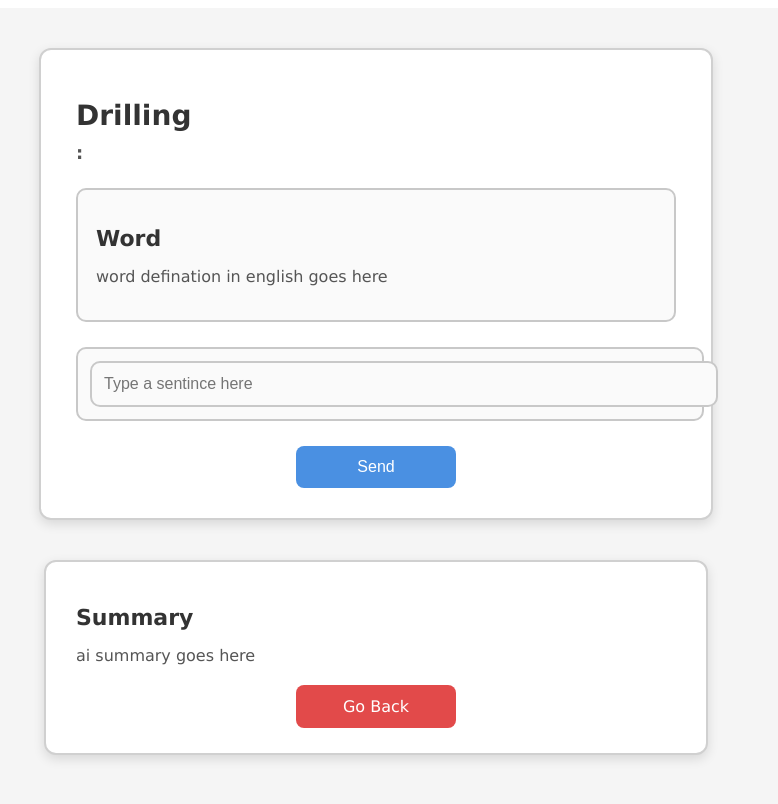
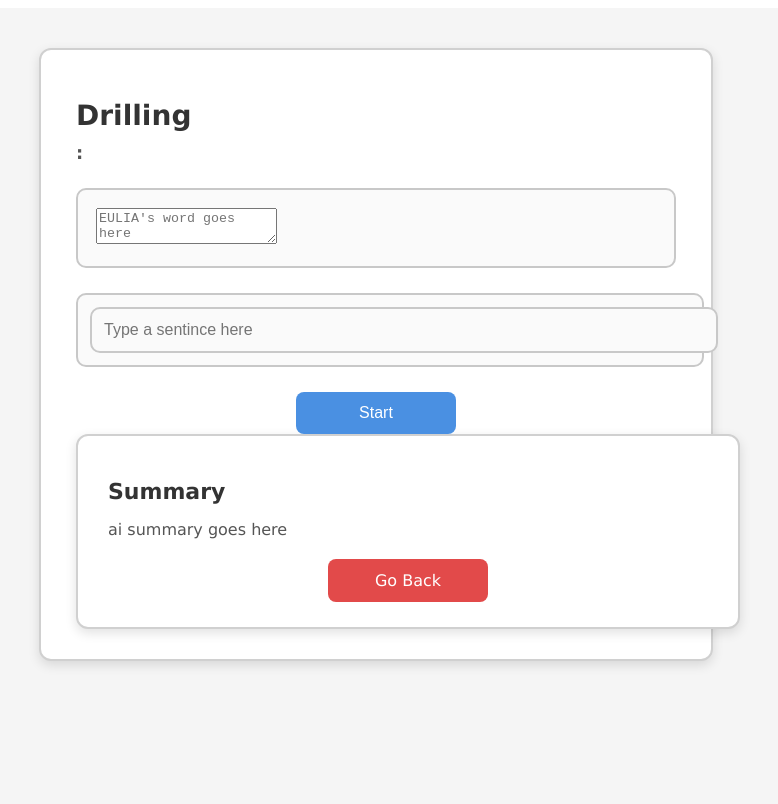
Before and after one commit to Spiderasasen/Learning-a-Language-with-AI, a React (Vite) app in the folder language_tutor/: page /drilling in a window 1280 px wide. Shown: the top 804 px of the page, without its empty margins (264-1042 px from the left). Built offline with nearby package versions, Linux system fonts and the light colour scheme.

Commit message:
we got the getting the word working on the frontend. now that we got the word, we can now write a sentence and get a reaction from EULIA's tutoring side of the project. This is going to be interesting to do

```diff
--- a/language_tutor/src/pages/Drilling.jsx
+++ b/language_tutor/src/pages/Drilling.jsx
@@ -1,11 +1,31 @@
 import "../styles/main.css"
 import "../styles/drilling.css"
 import {NavLink} from "react-router-dom";
-import {useContext} from "react";
+import {useContext, useState} from "react";
 import {SelectionContext} from "../componets/SelectionContext.jsx";
 
 function Drilling() {
     const {language, level} = useContext(SelectionContext);
+
+    //getting the word from the ai model
+    const [aiWord, setAiWord] = useState("");
+
+    const [sendButton, setSendButton] = useState(false);
+    const [startButton, setStartButton] = useState(true);
+
+    async function getWord(){
+        const res = await fetch("http://localhost:3001/api/drilling", {
+            method: "POST",
+            headers: {"Content-Type": "application/json"},
+            body: JSON.stringify({
+                lang: language,
+                level: level
+            })
+        });
+
+        const data = await res.json();
+        setAiWord(data.word);
+    }
 
     return (
         <div className="main">
@@ -15,15 +35,51 @@ function Drilling() {
                         <h2>{language}: {level}</h2>
                     </div>
                     <div id="drilling_content">
-                    <h2>Word</h2>
-                    <p>word defination in english goes here</p>
+                        <textarea placeholder="EULIA's word goes here"
+                                  value={aiWord}
+                                  readOnly/>
                     </div>
                     <div id="user_input">
                         <input type="text" placeholder="Type a sentince here"/>
                     </div>
                     <div className="card-footer">
-                    <button>Send</button>
-                </div>
+
+                        {/* START BUTTON */}
+                        {startButton && (
+                            <button
+                                onClick={() => {
+                                    getWord();
+                                    setStartButton(false);
+                                    setSendButton(true);
+                                }}
+                            >
+                                Start
+                            </button>
+                        )}
+
+                        {/* SEND BUTTON */}
+                        {sendButton && (
+                            <button
+                                // onClick={() => {
+                                //     getWord();
+                                // }}
+                            >
+                                Send
+                            </button>
+                        )}
+
+                        {/* STOP BUTTON */}
+                        {sendButton && (
+                            <button
+                                onClick={() => {
+                                    setStartButton(true);
+                                    setSendButton(false);
+                                    setAiWord(""); // optional: clear the word
+                                }}
+                            >
+                                Stop
+                            </button>
+                        )}
                 </div>
                 <div id="ai_summary">
                     <div className="summary">
@@ -35,6 +91,7 @@ function Drilling() {
                     </div>
                 </div>
             </div>
+        </div>
     )
 }
 export default Drilling;
```
Also changed, not shown: 1 other file (tests, documents, lock files or other folders). Lines whose indentation alone changed are shown as unchanged.
